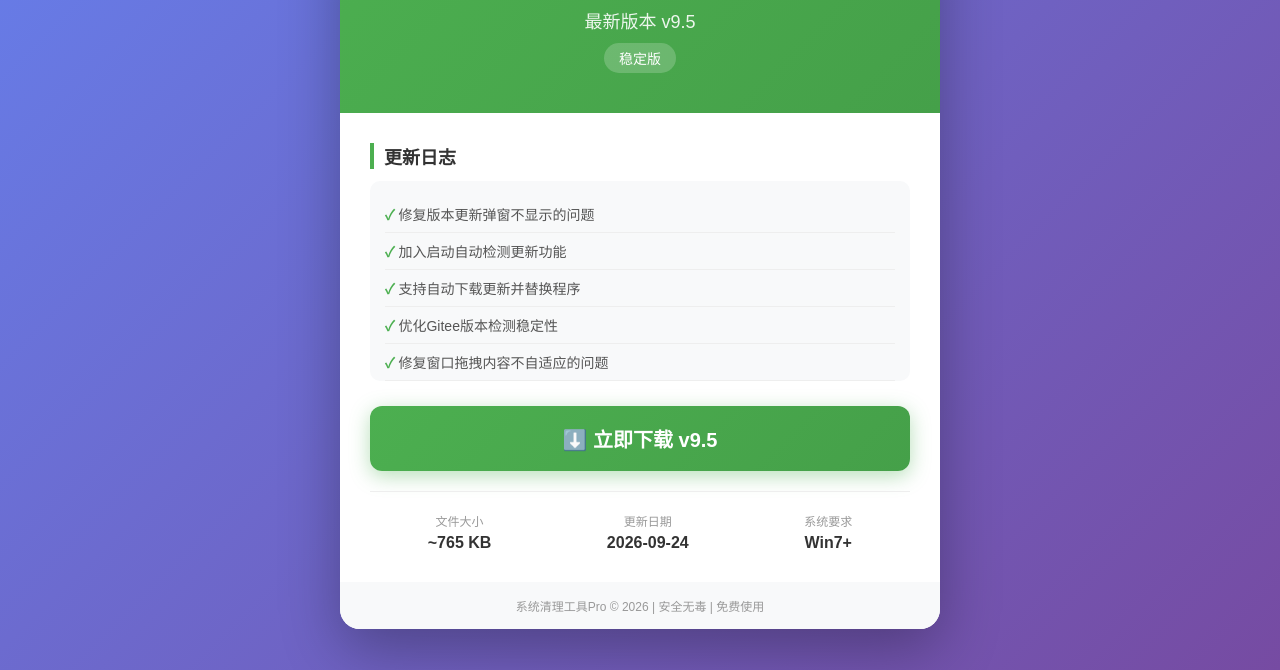
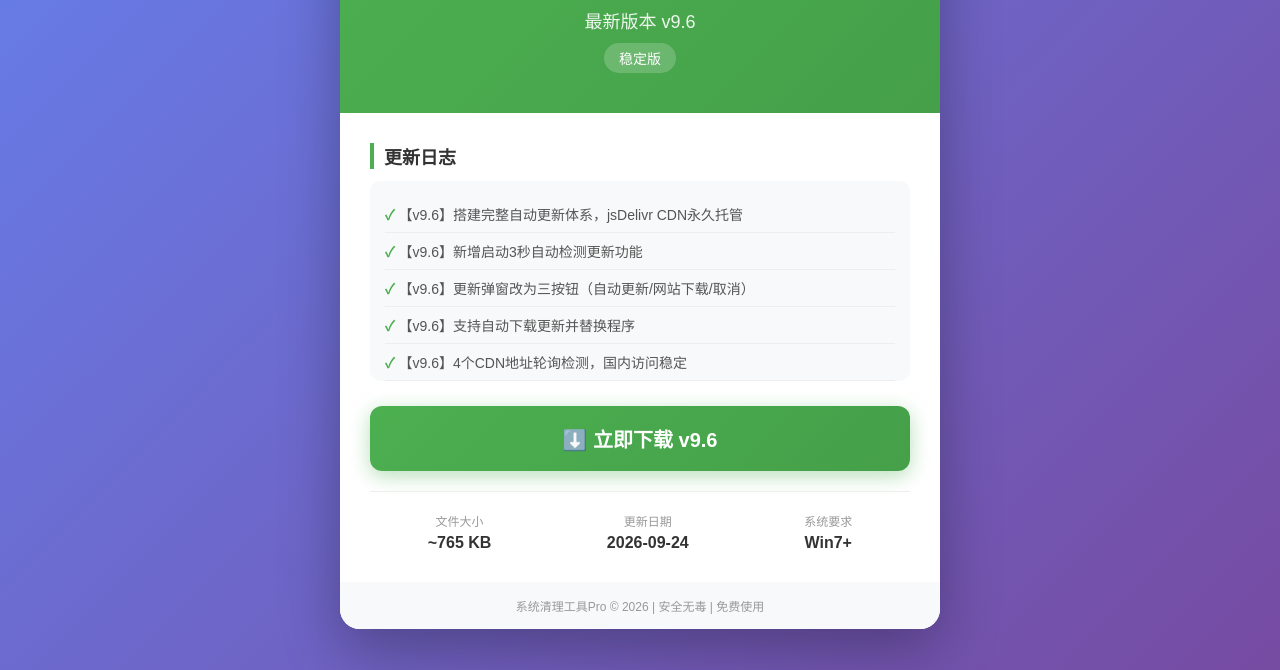
Before and after one commit to wan401/win, a plain HTML site: page index.html in a window 1280 px wide. Shown: the part 130-800 px from the top of the page. Drawn offline with Linux system fonts and the light colour scheme.

Commit message:
Update index.html

```diff
--- a/index.html
+++ b/index.html
@@ -138,13 +138,18 @@
     <div class="container">
         <div class="header">
             <h1>🧹 系统清理工具Pro</h1>
-            <div class="version">最新版本 v9.5</div>
+            <div class="version">最新版本 v9.6</div>
             <div class="badge">稳定版</div>
         </div>
         <div class="content">
             <div class="section">
                 <h2>更新日志</h2>
                 <ul class="changelog">
+                    <li>【v9.6】搭建完整自动更新体系，jsDelivr CDN永久托管</li>
+                    <li>【v9.6】新增启动3秒自动检测更新功能</li>
+                    <li>【v9.6】更新弹窗改为三按钮（自动更新/网站下载/取消）</li>
+                    <li>【v9.6】支持自动下载更新并替换程序</li>
+                    <li>【v9.6】4个CDN地址轮询检测，国内访问稳定</li>
                     <li>修复版本更新弹窗不显示的问题</li>
                     <li>加入启动自动检测更新功能</li>
                     <li>支持自动下载更新并替换程序</li>
@@ -155,7 +160,7 @@
                 </ul>
             </div>
             <a href="系统清理工具Pro.exe" class="download-btn" download>
-                ⬇️ 立即下载 v9.5
+                ⬇️ 立即下载 v9.6
             </a>
             <div class="info">
                 <div class="info-item">
```
